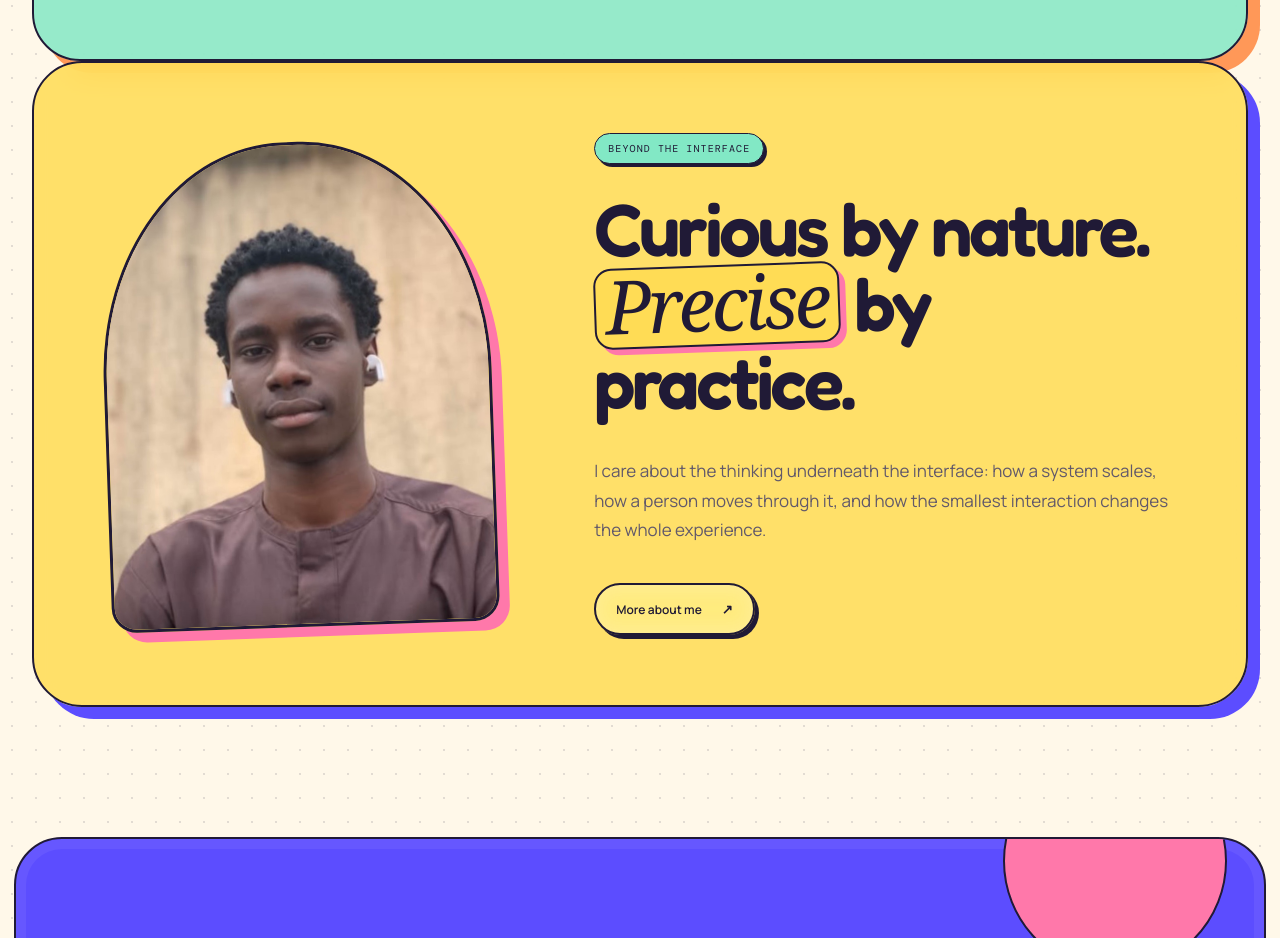
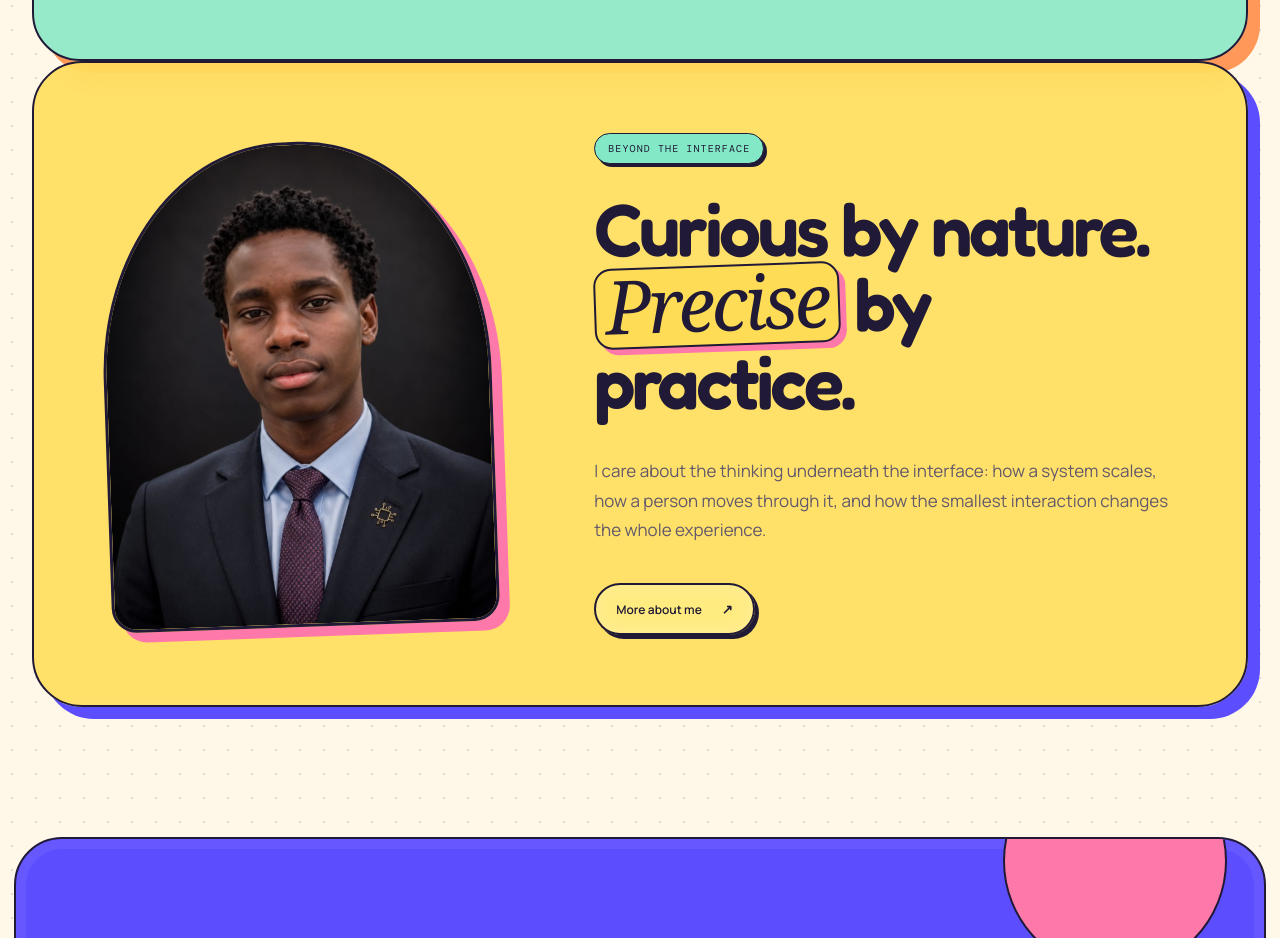
Before and after one commit to BremaBoy/boluwatifealabi, a Next.js app: page / in a window 1280 px wide. Shown: the part 6260-7198 px from the top of the page. Built offline with nearby package versions, Linux system fonts and the light colour scheme; a web font is replaced by a local one.

Commit message:
Use formal portrait on home page

```diff
--- a/app/page.tsx
+++ b/app/page.tsx
@@ -61,7 +61,7 @@ export default function Home() {
       </section>
 
       <section className="about-tease section-shell" data-reveal>
-        <div className="about-tease-image"><Image src="/images/boluwatife-casual.jpg" alt="Boluwatife Alabi outdoors in Lagos" width={823} height={1097} sizes="(max-width: 700px) 85vw, 38vw" /></div>
+        <div className="about-tease-image"><Image src="/images/boluwatife-formal.jpg" alt="Boluwatife Alabi wearing a suit" width={1200} height={1600} sizes="(max-width: 700px) 85vw, 38vw" /></div>
         <div className="about-tease-copy"><p className="section-label">Beyond the interface</p><h2>Curious by nature.<br /><i>Precise</i> by practice.</h2><p>I care about the thinking underneath the interface: how a system scales, how a person moves through it, and how the smallest interaction changes the whole experience.</p><PageLink href="/about" className="button button-outline">More about me <ArrowIcon /></PageLink></div>
       </section>
     </SiteShell>
```
